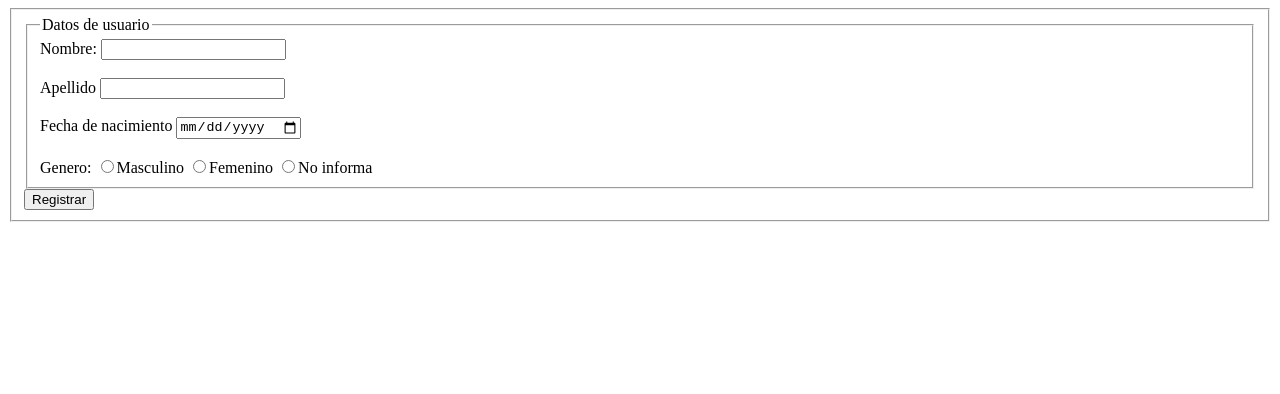
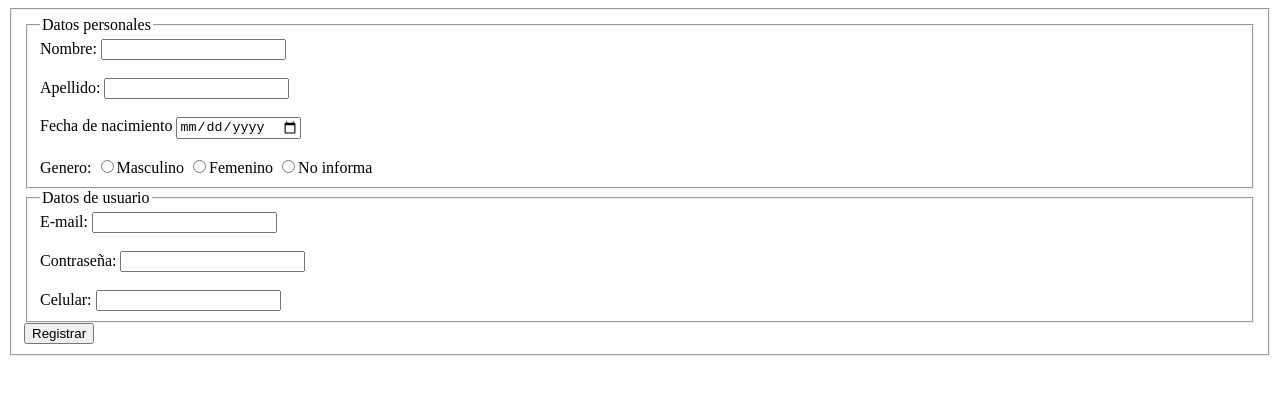
Before and after one commit to LucasAMoralesRomero/codo-a-codo-fullstack-nodejs, a plain HTML site: page ACTIVIDADES/unidad-01/clase-04-formularios/form.html in a window 1280 px wide. Drawn offline with Linux system fonts and the light colour scheme.

Commit message:
Finished the user request

```diff
--- a/ACTIVIDADES/unidad-01/clase-04-formularios/form.html
+++ b/ACTIVIDADES/unidad-01/clase-04-formularios/form.html
@@ -9,11 +9,11 @@
     <form action="link" method="post" target="_blank">
         <fieldset>
             <fieldset>
-                <legend>Datos de usuario</legend>
+                <legend>Datos personales</legend>
                 <label for="nombre">Nombre:</label>
                 <input type="text" name="nombre" id="nombre">
                 <br><br>
-                <label for="apellido">Apellido</label>
+                <label for="apellido">Apellido:</label>
                 <input type="text" name="apellido" id="apellido">
                 <br><br>
                 <label for="fechaNacimeinto">Fecha de nacimiento</label>
@@ -24,6 +24,18 @@
                 <input type="radio" name="genero" id="femenino"><label for="femenino">Femenino</label>
                 <input type="radio" name="genero" id="noInformo"><label for="noInformo">No informa</label>
             </fieldset>
+            <fieldset>
+                <legend>Datos de usuario</legend>
+                <label for="email">E-mail:</label>
+                <input type="email" name="email" id="email" required>
+                <br><br>
+                <label for="contrasenia">Contraseña:</label>
+                <input type="password" name="contrasenia" id="contrasenia" required>
+                <br><br>
+                <label for="telefono">Celular:</label>
+                <input type="tel" name="telefono" id="telefono" required>
+            </fieldset>
+
             <input type="submit" value="Registrar">
         </fieldset>
     </form>
```
